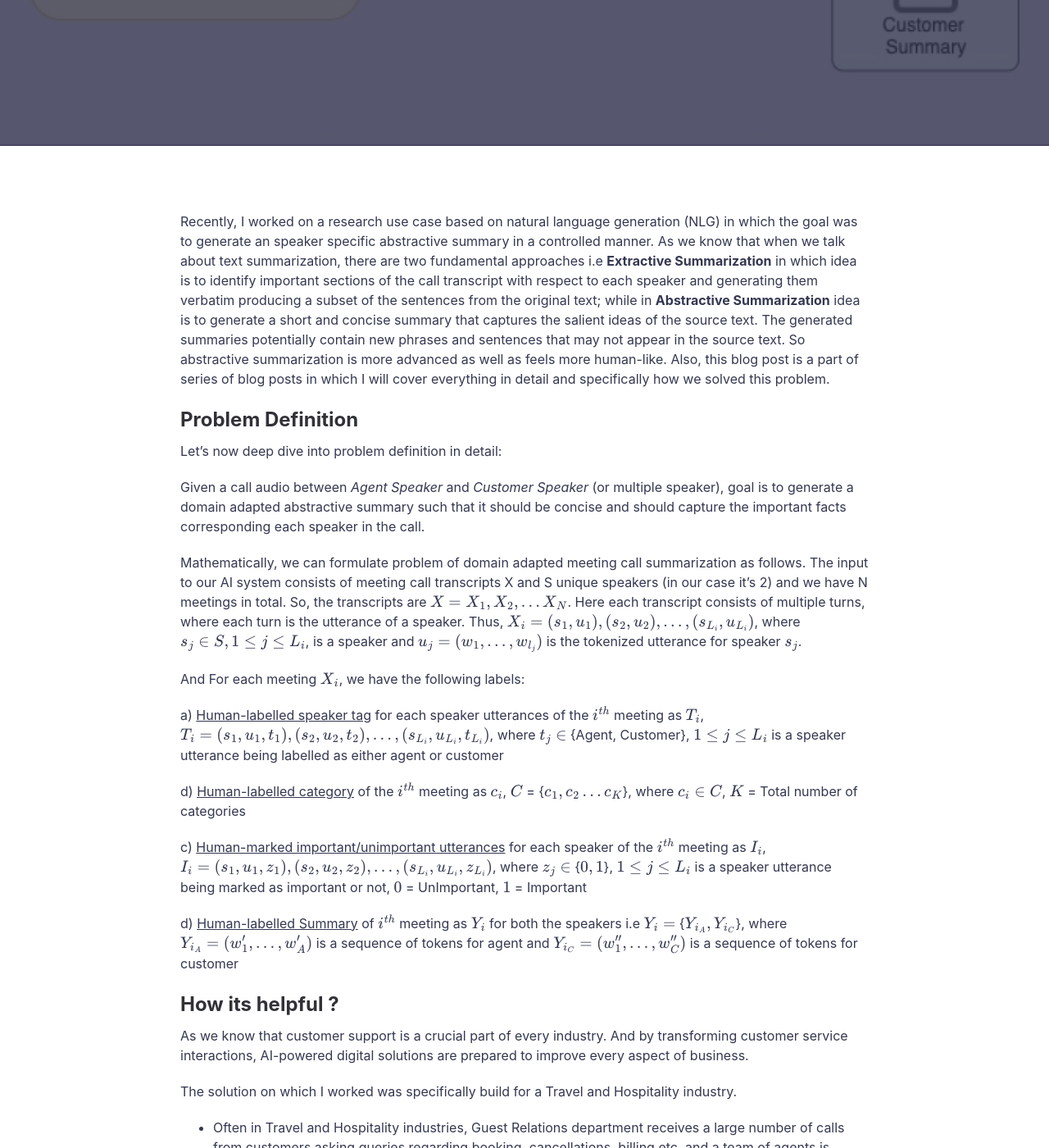
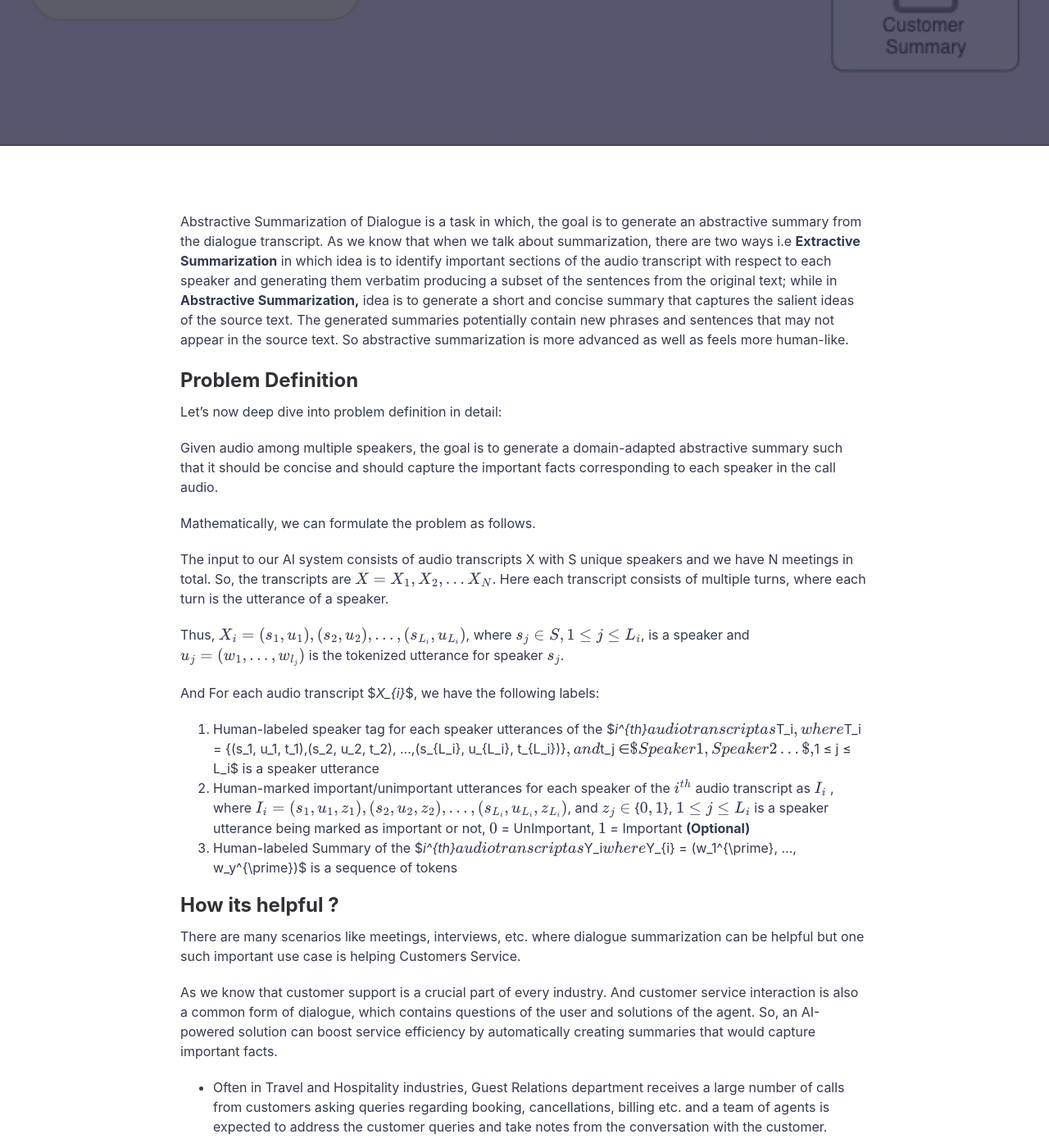
Before and after one commit to rohitsroch/rohitsroch.github.io, a Jekyll site: the page built from _posts/2021-04-14-call-summarization.md, in a window 1280 px wide and 1400 px high, scrolled down 398 px. Shown: the whole window at 82% size. Built offline with Jekyll 4.4.1, drawn with Linux system fonts in a browser that asks for light colours; formulas are drawn with MathJax 3; a script that is not in the unit is left out; comment, search, counter and statistics services are not loaded; some of the changed text lies outside the part shown.

Commit message:
Update 2021-04-14-call-summarization.md

```diff
--- a/_posts/2021-04-14-call-summarization.md
+++ b/_posts/2021-04-14-call-summarization.md
@@ -1,38 +1,37 @@
 ---
 layout: post
-title: Domain Adapted Abstractive Speech Summarization using Transfer Learning
-summary: Domain adapted Abstractive Speech Summarization of meeting call transcript using transfer learning.
+title: Abstractive Speech Summarization of Meeting Calls
+summary: Abstractive Speech Summarization of meeting call using transfer learning.
 featured-img: call-summarization/call-summarization-card
 categories: NLP
 mathjax: true # add this line in order to enable MathJax in the post
 ---
 
-Recently, I worked on a research use case based on natural language generation (NLG) in which the goal was to generate an speaker specific abstractive summary in a controlled manner. As we know that when we talk about text summarization, there are two fundamental approaches i.e **Extractive Summarization** in which idea is to identify important sections of the call transcript with respect to each speaker and generating them verbatim producing a subset of the sentences from the original text; while in **Abstractive Summarization** idea is to generate a short and concise summary that captures the salient ideas of the source text. The generated summaries potentially contain new phrases and sentences that may not appear in the source text. So abstractive summarization is more advanced as well as feels more human-like. Also, this blog post is a part of series of blog posts in which I will cover everything in detail and specifically how we solved this problem.
+Abstractive Summarization of Dialogue is a task in which, the goal is to generate an abstractive summary from the dialogue transcript. As we know that when we talk about summarization, there are two ways i.e **Extractive Summarization** in which idea is to identify important sections of the audio transcript with respect to each speaker and generating them verbatim producing a subset of the sentences from the original text; while in **Abstractive Summarization,** idea is to generate a short and concise summary that captures the salient ideas of the source text. The generated summaries potentially contain new phrases and sentences that may not appear in the source text. So abstractive summarization is more advanced as well as feels more human-like.
 
 ## Problem Definition
 
-Let's now deep dive into problem definition in detail:
+Let’s now deep dive into problem definition in detail:
 
-Given a call audio between *Agent Speaker* and *Customer Speaker* (or multiple speaker), goal is to generate a domain adapted abstractive summary such that it should be concise and should capture the important facts corresponding each speaker in the call.
+Given audio among multiple speakers, the goal is to generate a domain-adapted abstractive summary such that it should be concise and should capture the important facts corresponding to each speaker in the call audio.
 
-Mathematically, we can formulate problem of domain adapted meeting call summarization as follows. The input to our AI system consists of meeting call transcripts X and S unique speakers (in our case it's 2) and we have N meetings in total. So, the transcripts are $X = {X_1, X_2, ...X_N}$. Here each transcript consists of multiple turns, where each turn is the utterance of a speaker.
-Thus, $X_i = {(s_1, u_1),(s_2, u_2), ...,(s_{L_i}, u_{L_i})}$, where $s_j ∈ S, 1 ≤ j ≤ L_i$, is a speaker and $u_j = (w_1, ..., w_{l_j})$ is the tokenized utterance for speaker $s_j$.
+Mathematically, we can formulate the problem as follows.
 
-And For each meeting $X_i$, we have the following labels:
+The input to our AI system consists of audio transcripts X with S unique speakers and we have N meetings in total. So, the transcripts are $X = {X_1, X_2, ...X_N}$. Here each transcript consists of multiple turns, where each turn is the utterance of a speaker.
 
-a) <ins>Human-labelled speaker tag</ins> for each speaker utterances of the $i^{th}$ meeting as $T_i$, $T_i = {(s_1, u_1, t_1),(s_2, u_2, t_2), ...,(s_{L_i}, u_{L_i}, t_{L_i})}$, where $t_j ∈$ {Agent, Customer}, $1 ≤ j ≤ L_i$ is a speaker utterance being labelled as either agent or customer
+Thus, $X_i = {(s_1, u_1),(s_2, u_2), ...,(s_{L_i}, u_{L_i})}$, where $s_j ∈ S, 1 ≤ j ≤ L_i$, is a speaker and $u_j = (w_1, ..., w_{l_j})$  is the tokenized utterance for speaker $s_j$.
 
-d) <ins>Human-labelled category</ins> of the $i^{th}$ meeting as $c_i$, $C$ = {$c_1, c_2...c_K$}, where $c_i ∈ C$, $K$ = Total number of categories
+And For each audio transcript $*X_{i}*$, we have the following labels:
 
-c) <ins>Human-marked important/unimportant utterances</ins> for each speaker of the $i^{th}$ meeting as $I_i$, $I_i = {(s_1, u_1, z_1),(s_2, u_2, z_2), ...,(s_{L_i}, u_{L_i}, z_{L_i})}$, where $z_j ∈$ {$0,1$}, $1 ≤ j ≤ L_i$ is a speaker utterance being marked as important or not, $0$ = UnImportant, $1$ = Important
-
-d) <ins>Human-labelled Summary</ins> of $i^{th}$ meeting as $Y_i$ for both the speakers i.e $Y_i =$ {$Y_{i_A}, Y_{i_C}$}, where $Y_{i_A} = (w_1^{\prime}, ..., w_A^{\prime})$ is a sequence of tokens for agent and $Y_{i_C} = (w_1^{\prime\prime}, ..., w_C^{\prime\prime})$ is a sequence of tokens for customer
+1. Human-labeled speaker tag for each speaker utterances of the $*i^{th}*$ audio transcript as $T_i$, where $T_i = {(s_1, u_1, t_1),(s_2, u_2, t_2), ...,(s_{L_i}, u_{L_i}, t_{L_i})}$, and $t_j ∈$ {$Speaker1, Speaker2 ...$}, $1 ≤ j ≤ L_i$ is a speaker utterance
+2. Human-marked important/unimportant utterances for each speaker of the $i^{th}$ audio transcript as $I_i$ , where $I_i = {(s_1, u_1, z_1),(s_2, u_2, z_2), ...,(s_{L_i}, u_{L_i}, z_{L_i})}$, and $z_j ∈$ {$0,1$}, $1 ≤ j ≤ L_i$ is a speaker utterance being marked as important or not, $0$ = UnImportant, $1$ = Important **(Optional)**
+3. Human-labeled Summary of the $*i^{th}*$ audio transcript as $Y_i$ where $Y_{i} = (w_1^{\prime}, ..., w_y^{\prime})$ is a sequence of tokens
 
 ## How its helpful ?
 
-As we know that customer support is a crucial part of every industry. And by transforming customer service interactions, AI-powered digital solutions are prepared to improve every aspect of business.
+There are many scenarios like meetings, interviews, etc. where dialogue summarization can be helpful but one such important use case is helping Customers Service.
 
-The solution on which I worked was specifically build for a Travel and Hospitality industry.
+As we know that customer support is a crucial part of every industry. And customer service interaction is also a common form of dialogue, which contains questions of the user and solutions of the agent. So, an AI-powered solution can boost service efficiency by automatically creating summaries that would capture important facts.
 
 * Often in Travel and Hospitality industries, Guest Relations department receives a large number of calls from customers asking queries regarding booking, cancellations, billing etc. and a team of agents is expected to address the customer queries and take notes from the conversation with the customer.
 
@@ -158,18 +155,16 @@
 
 Overall HMNet set a new benchmark on AMI and ICSI datasets with the generated summary. Please refer to research paper for more details
 
-**NOTE**: We actually implemented and tried HMNet as it tries to solve exactly the same challenges, but we faced the issue of exposure bias during inference. This may be because we were training weights from scratch in a few shot settings and we had no HMNet model weights trained already on some public datasets like above.
-
-## Solution Architecture
-
-## Results
-
-## UAT
-
-## Conclusion
-
 ## References
 
 1. Abigail See, Peter J. Liu, Christopher D. Manning. 2017. Get To The Point: Summarization with Pointer-Generator Networks
 
-2. Chenguang Zhu, Ruochen Xu, Michael Zeng, Xuedong Huang. 2020. A Hierarchical Network for Abstractive Meeting Summarization with Cross-Domain Pretraining.
+2. Chenguang Zhu, Ruochen Xu, Michael Zeng, Xuedong Huang. 2020. A Hierarchical Network for Abstractive audio Summarization with Cross-Domain Pretraining.
+
+3. Chunyi Liu, Peng Wang, Jiang Xu, Zang Li, Jieping Ye. 2019. Automatic Dialogue Summary Generation for Customer Service
+
+4. Yulong Chen , Yang Liu, Liang Chen, Yue Zhang. 2021. DIALOGSUM: A Real-Life Scenario Dialogue Summarization Dataset
+
+5. Chenguang Zhu , Yang Liu , Jie Mei, Michael Zeng. 2021. MEDIASUM: A Large-scale Media Interview Dataset for Dialogue
+
+6. Chih-Wen Goo, Yun-Nung Chen. 2018. Abstractive Dialogue Summarization with Sentence-Gated Modeling Optimized by Dialogue Acts
```
Also changed, not shown: other parts of _posts/2021-04-14-call-summarization.md (+3 -5 lines).
